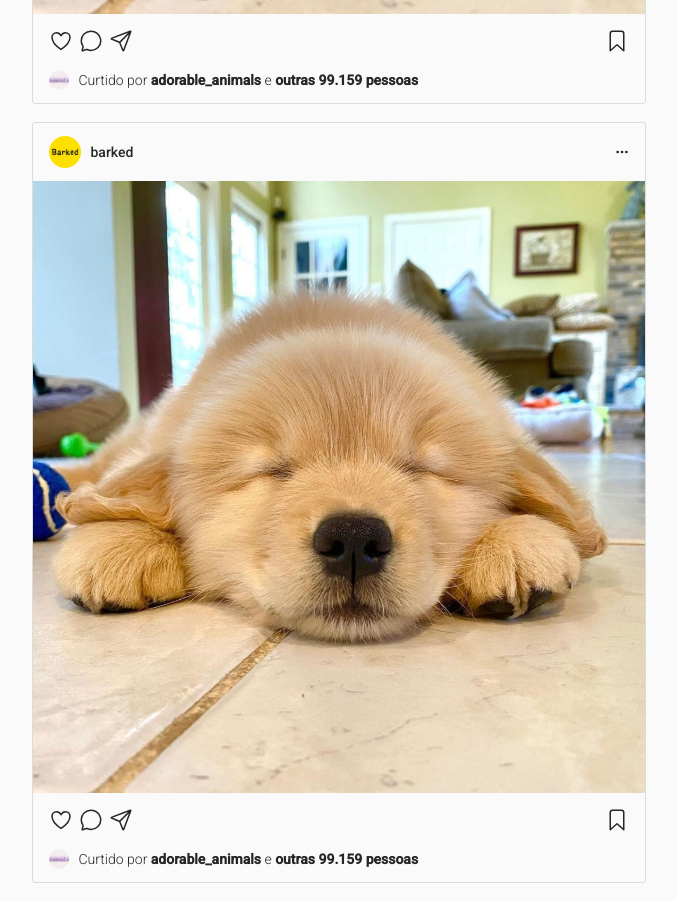
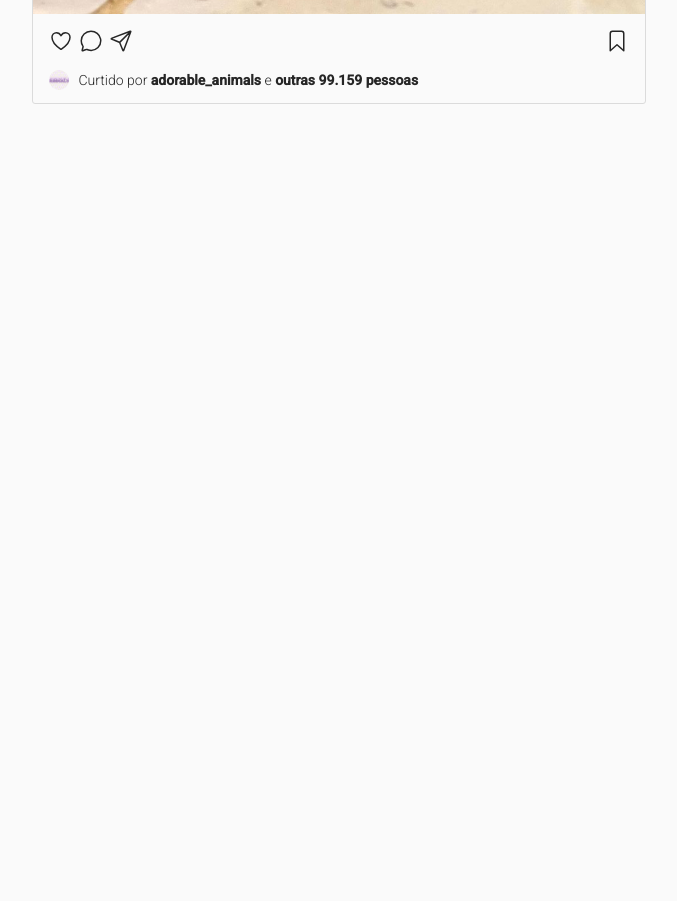
Before and after one commit to alantimb/Instragram-React, a React (Create React App) app: page / in a window 1280 px wide. Shown: the part 1660-2561 px from the top of the page, without its empty margins (141-818 px from the left). After the commit the page ends 1782 px from the top, so only its background shows below. Built offline with nearby package versions, Linux system fonts and the light colour scheme.

Commit message:
update posts.js

```diff
--- a/src/Posts.js
+++ b/src/Posts.js
@@ -10,14 +10,6 @@ export default function Posts() {
       likesImg: `assets/img/respondeai.svg`,
       likesName: `respondeai`,
       likesNumb: `101.523`,
-    },
-    {
-      userImg: `assets/img/barked.svg`,
-      userName: `barked`,
-      postImg: `assets/img/dog.svg`,
-      likesImg: `assets/img/adorable_animals.svg`,
-      likesName: `adorable_animals`,
-      likesNumb: `99.159`,
     },
     {
       userImg: `assets/img/barked.svg`,
```
